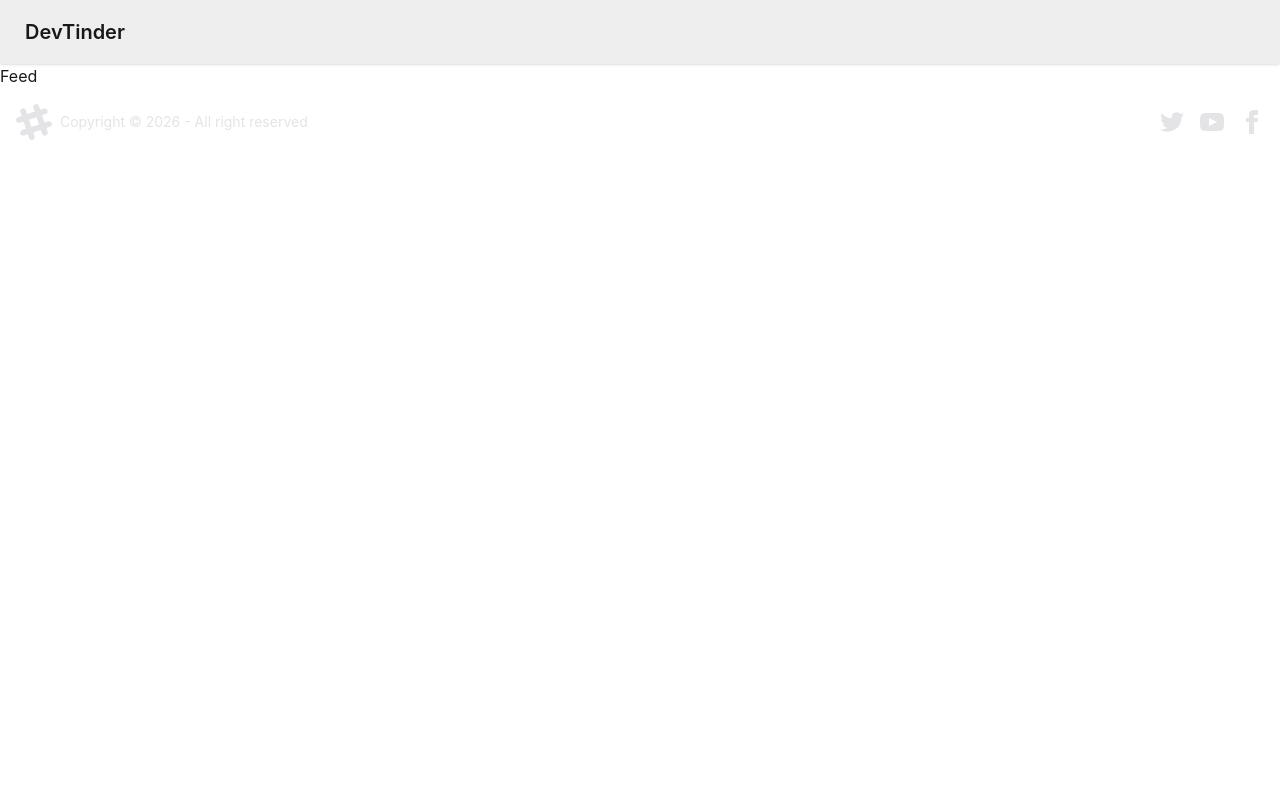
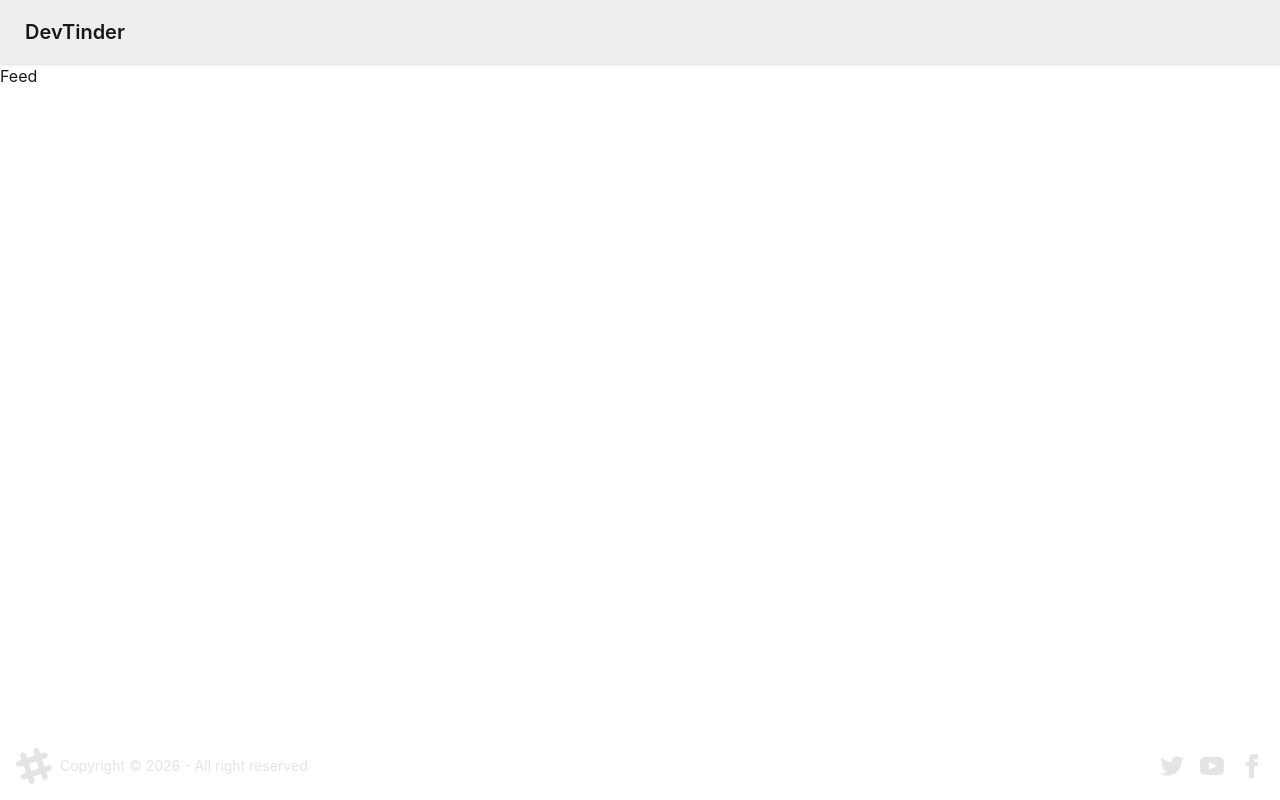
Before and after one commit to nitinpurohit412/DevTinder-UI, a React (Vite) app: page / in a window 1280 px wide. Built offline with nearby package versions, Linux system fonts and the light colour scheme; no server answers.

Commit message:
Fix Footer component position by making it fixed at the bottom

```diff
--- a/src/components/Footer.jsx
+++ b/src/components/Footer.jsx
@@ -1,7 +1,7 @@
 const Footer = () => {
   return (
     <div>
-      <footer className="footer sm:footer-horizontal bg-bold-300 text-neutral-content items-center p-4">
+      <footer className="footer sm:footer-horizontal bg-bold-300 text-neutral-content items-center p-4 fixed bottom-0">
         <aside className="grid-flow-col items-center">
           <svg
             width="36"
```
